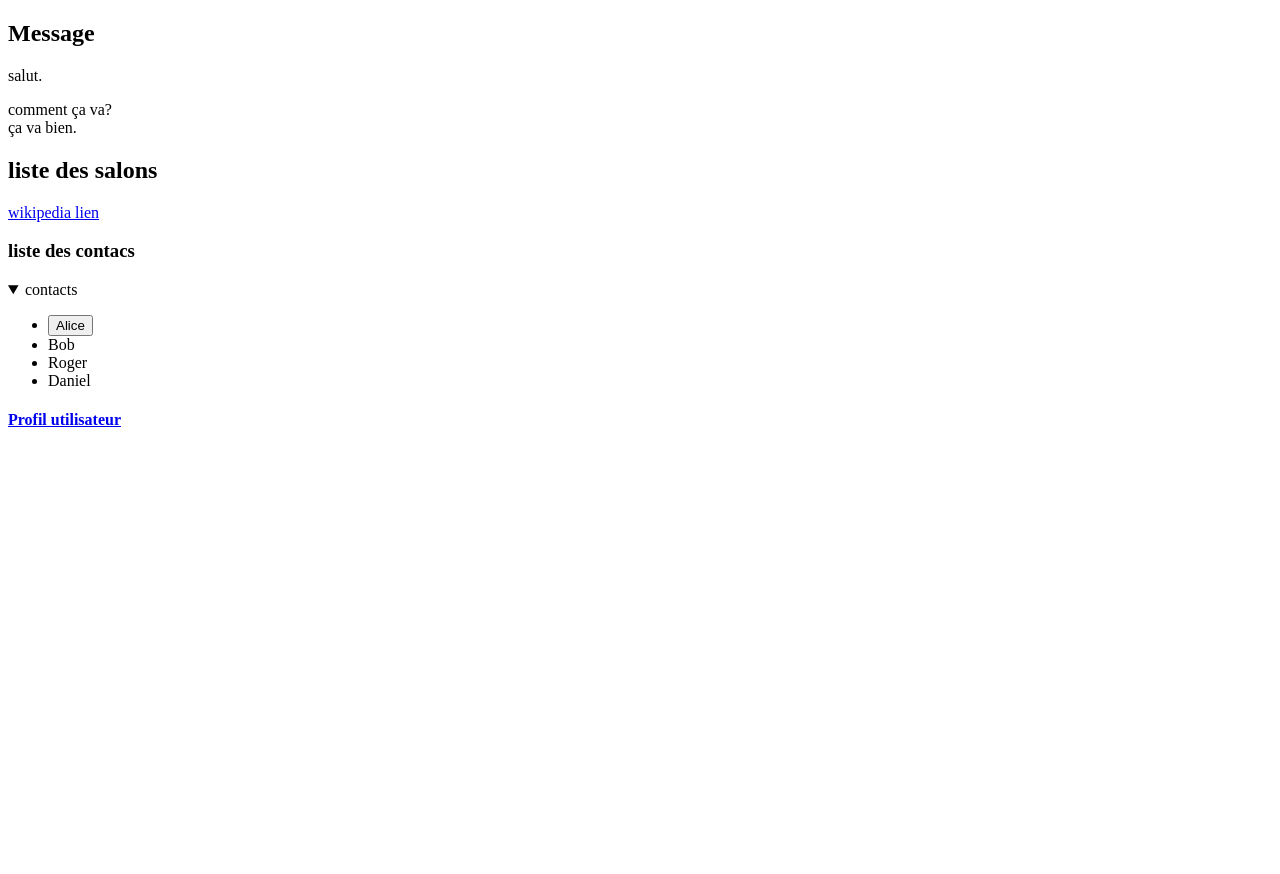
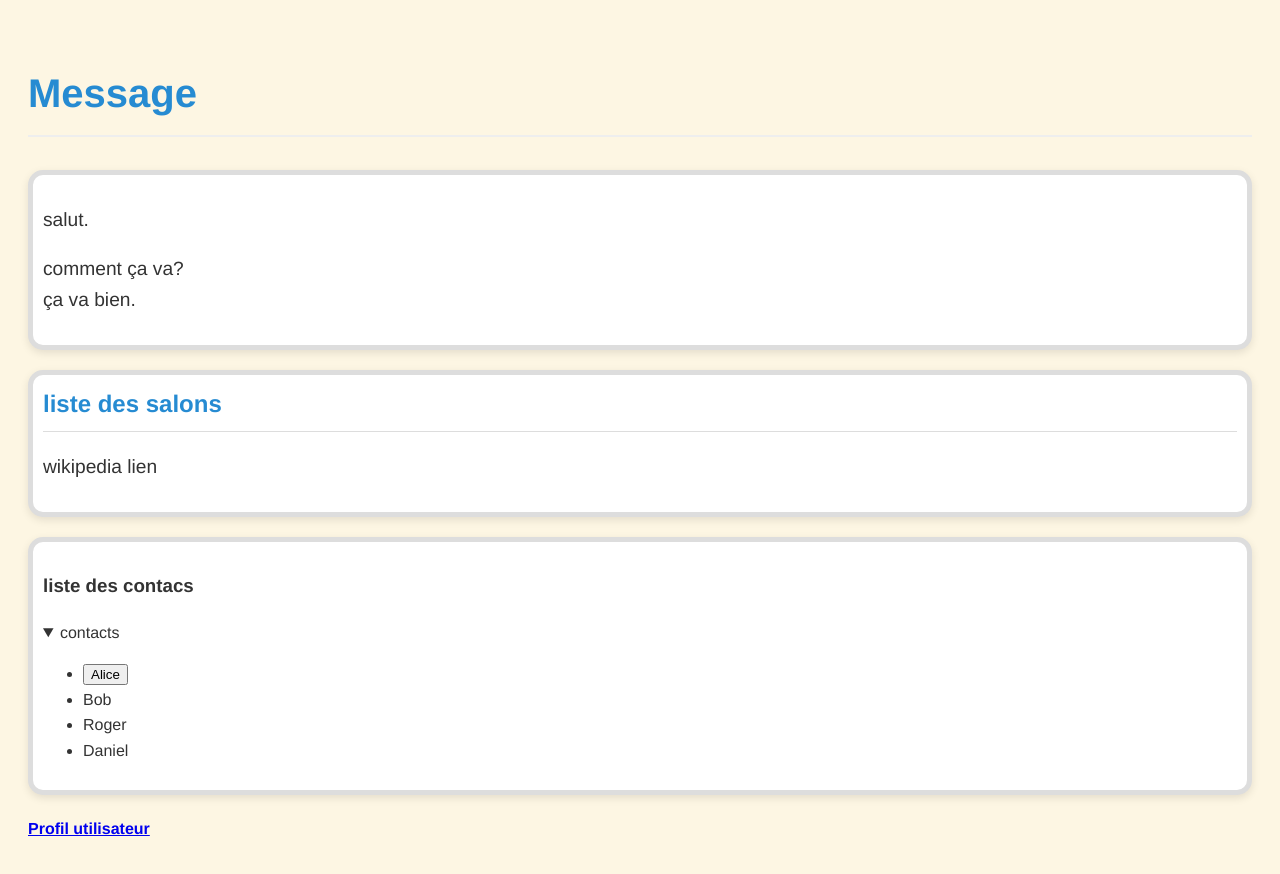
Before and after one commit to TheWolfAngel/fil_rouge_messagerie, a plain HTML site: page projet_fil_rouge.html in a window 1280 px wide. Before the commit the page ends 800 px from the top, so only its background shows below. Drawn offline with Linux system fonts and the light colour scheme.

Commit message:
modification de la page principale
ajout d'un style a la page principale et de mettre des encadrer.

```diff
--- a/projet_fil_rouge.html
+++ b/projet_fil_rouge.html
@@ -2,6 +2,7 @@
   <html>
     <header>
     <head>
+      <link rel="stylesheet" href="style_page_central.css">
      <meta charset="utf-8">
      <title> Red ligne message </title>
 
@@ -16,25 +17,29 @@
       <h1>
         Message
       </h1>
+      <div class="section">
 
        <p>salut.</p>
 
        <p>comment ça va?<br>
         ça va bien.</p>
+        </div>
     </section>
 
     <section>
+      <div class="section">
       <h2>
         liste des salons
       </h2>
 
-        <a href="https://www.wikipedia.org/">
+        <p>
         wikipedia lien
-        </a>
-
+      </p>
+      </div>
     </section>
 
     <section>
+      <div class="section">
       <h3>
         liste des contacs
       </h3>
@@ -50,6 +55,7 @@
         <li>Daniel</li>
        </ul>
        </details>
+       </div>
     </section>
 
     <section>
@@ -64,7 +70,7 @@
 
     <footer>
       <h5>
-        <marquee>site test pas de panic.</marquee>
+
       </h5>
     </footer>
 
--- /dev/null
+++ b/style_page_central.css
@@ -0,0 +1,60 @@
+/* ========================================
+   STYLE 1 : CLASSIQUE
+   ======================================== */
+
+body {
+    font-family: "Helvetica Neue", Arial, sans-serif;
+    background-color: #fdf6e3;
+    color: #333;
+    padding: 20px;
+    line-height: 1.6;
+}
+
+
+/* ========================================
+   TITRE PRINCIPAL
+   ======================================== */
+
+h1 {
+    color: #268bd2;
+    font-size: 2.5em;
+    border-bottom: 2px solid #eee;
+    padding-bottom: 10px;
+}
+
+
+/* ========================================
+   TEXTE
+   ======================================== */
+
+p {
+    font-size: 1.2em;
+}
+
+
+/* ========================================
+   CASES / SECTIONS
+   ======================================== */
+
+.section {
+    background-color: white;
+    border: 5px solid #ddd;
+    border-radius: 15px;
+    padding: 10px;
+    margin-bottom: 20px;
+
+    /* Petite ombre */
+    box-shadow: 0 3px 8px rgba(0, 0, 0, 0.1);
+}
+
+
+/* ========================================
+   TITRE D'UNE SECTION
+   ======================================== */
+
+.section h2 {
+    color: #268bd2;
+    margin-top: 0;
+    border-bottom: 1px solid #ddd;
+    padding-bottom: 8px;
+}
```
